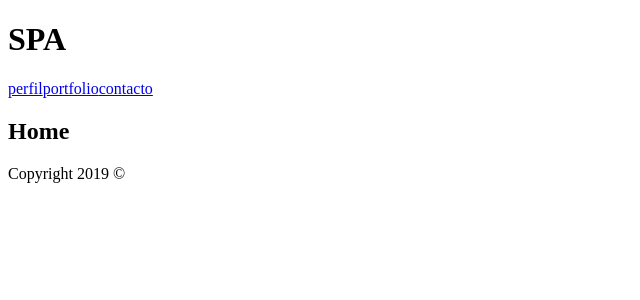
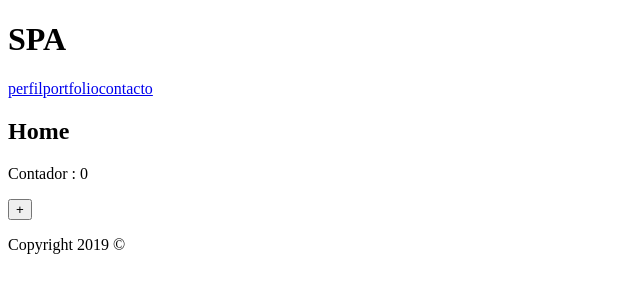
Before and after one commit to dander93/react-accenture, a React (Create React App) app: page / in a window 1280 px wide. Shown: the top 300 px of the page, without its empty margins (0-640 px from the left). Built offline with nearby package versions, Linux system fonts and the light colour scheme.

Commit message:
Agrego solucion de ejercicio de contador de clase 1

```diff
--- a/src/ui/layout/App.js
+++ b/src/ui/layout/App.js
@@ -2,6 +2,7 @@ import React , {Component} from "react"
 import Header from "./Header"
 import Footer from "./Footer"
 import Main from "./Main"
+import Contador from "../widgets/Contador"
 
 class App extends Component {
 
@@ -9,9 +10,15 @@ class App extends Component {
         super()
         this.state = {
             links : ["perfil","portfolio","contacto"],
-            texto : "Lorem Ipsum"
+            texto : "Lorem Ipsum",
+            contador : 0
         }
         this.cambiarTexto = this.cambiarTexto.bind(this)
+        this.aumentarContador = this.aumentarContador.bind(this)
+    }
+
+    aumentarContador(){
+        this.setState({ contador : this.state.contador + 1 })
     }
 
     cambiarTexto(){
@@ -19,11 +26,12 @@ class App extends Component {
     }
 
     render(){
-        let {links,texto} = this.state
+        let {links,contador} = this.state
         return (
             <>
             <Header links={links}/>
             <Main/>
+            <Contador contador={contador} aumentarContador={this.aumentarContador} />
             <Footer/>
             </>
         )
--- /dev/null
+++ b/src/ui/widgets/Contador.js
@@ -0,0 +1,15 @@
+import React, { Component } from 'react'
+
+class Contador extends Component {
+    render() {
+        let {contador,aumentarContador} = this.props
+        return (
+            <div>
+                <p>Contador : {contador}</p>
+                <button onClick={aumentarContador}>+</button>
+            </div>
+        )
+    }
+}
+
+export default Contador
```
